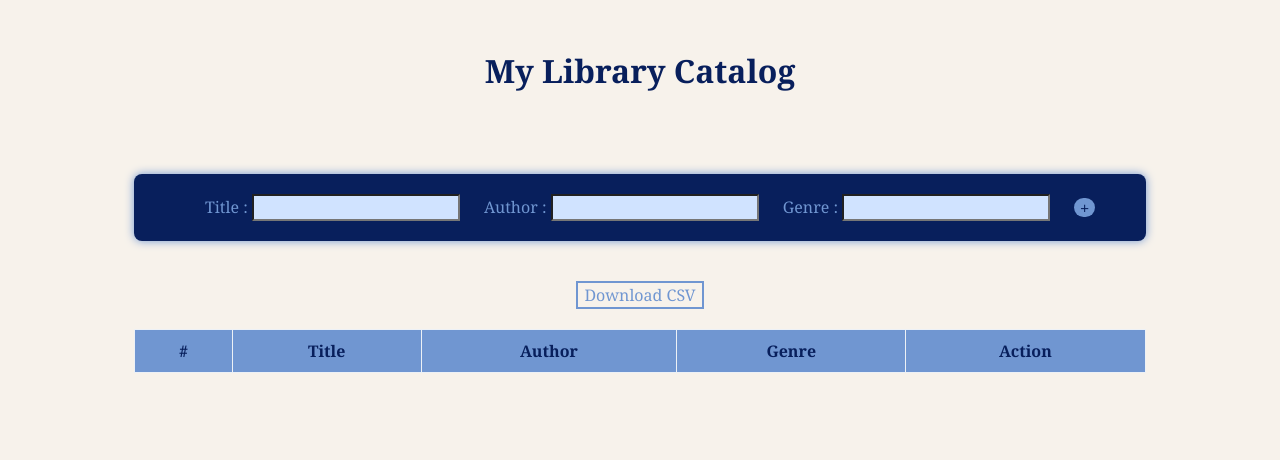
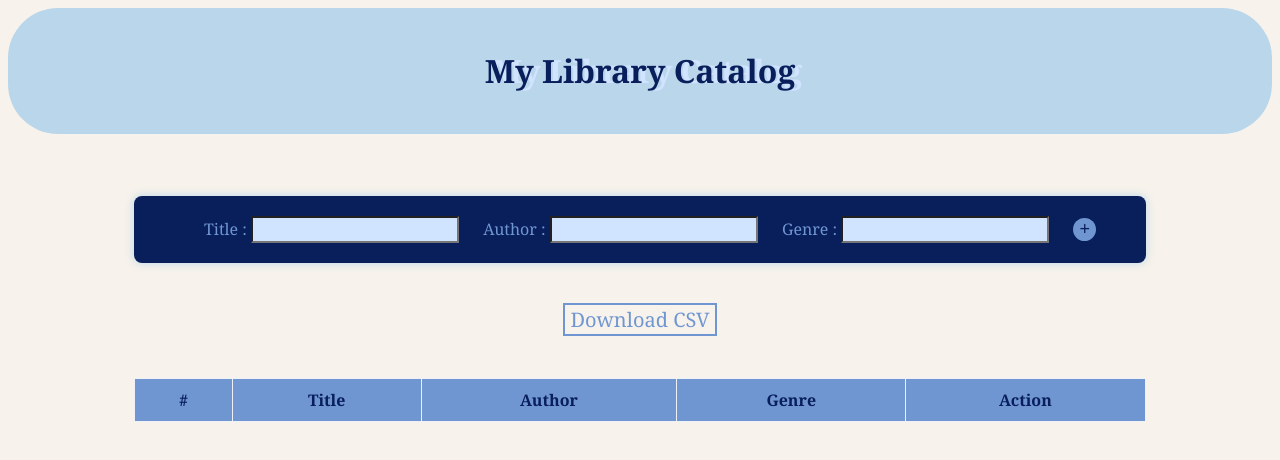
Before and after one commit to graffec/library-catalog, a plain HTML site: page index.html in a window 1280 px wide. Drawn offline with Linux system fonts and the light colour scheme.

Commit message:
updated html and css

```diff
--- a/style.css
+++ b/style.css
@@ -18,15 +18,16 @@ body {
     font-family:Georgia, 'Times New Roman', Times, serif;
 }
 
-header {
-    /* background-color: var(--porcelain); */
+.header {
+    background-color: var(--sky);
     padding: 20px;
+    border-radius: 50px;
 }
 
 .header-title {
     color: var(--midnight);
     text-align: center;
-    /* text-decoration: underline; */
+    text-shadow: #d0e3ff 7px 0px;
 }
 
 .form-container {
@@ -41,7 +42,7 @@ header {
     padding: 20px;
     border-radius: 8px;
     background-color: var(--midnight);
-    box-shadow: 0 0 10px var(--china);
+    box-shadow: 0 0 10px var(--sky);
 }
 
 .book-entry label{
@@ -60,7 +61,7 @@ header {
 
 .book-entry button {
     margin-left: 20px;
-    font-size: 15px;
+    font-size: 18px;
     background-color: var(--china);
     border-radius: 20px;
     border: none;
@@ -74,14 +75,14 @@ header {
 }
 
 .button-container {
-    text-align: center;
+   text-align: center;
 }
 
-/* -- Button Design Inspiration : https://codepen.io/Rawnly/pen/dggGgJ -- */
+/* -- Buttons : https://codepen.io/Rawnly/pen/dggGgJ -- */
 
 .button-container button {
     font-family: Georgia, 'Times New Roman', Times, serif;
-    font-size: 16px;
+    font-size: 20px;
     background: transparent;
     border: 2px solid var(--china);
     color: var(--china);
@@ -103,6 +104,7 @@ header {
 th, td {
     padding: 10px;
     text-align: center;
+    border: 0.5px solid var(--jicama);
 }
 
 
@@ -114,8 +116,10 @@ th {
 
 tbody {
     background-color: var(--sky);
-    color:var(--midnight)
+    color:var(--midnight);
+
 }
+
 
 tbody button {
     background-color: var(--china);
```
Also changed, not shown: index.html (+3 -2 lines).
